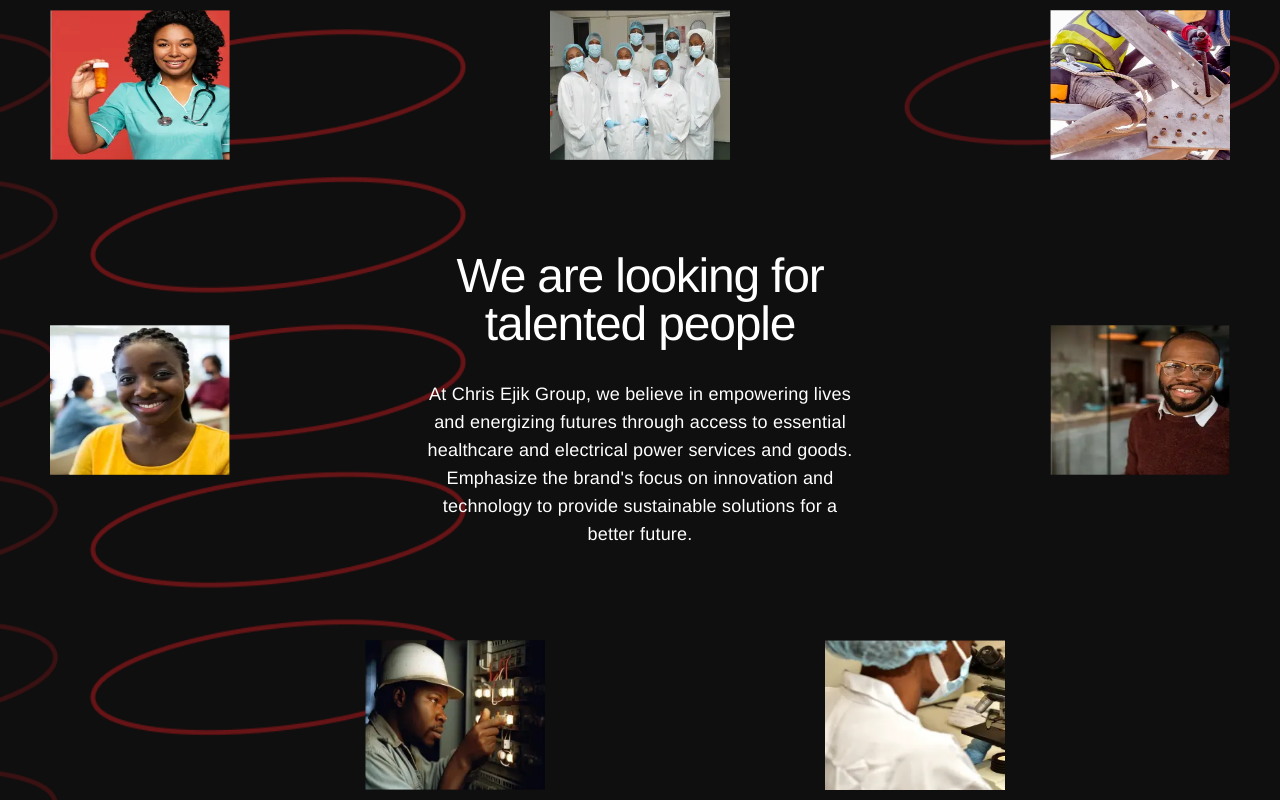
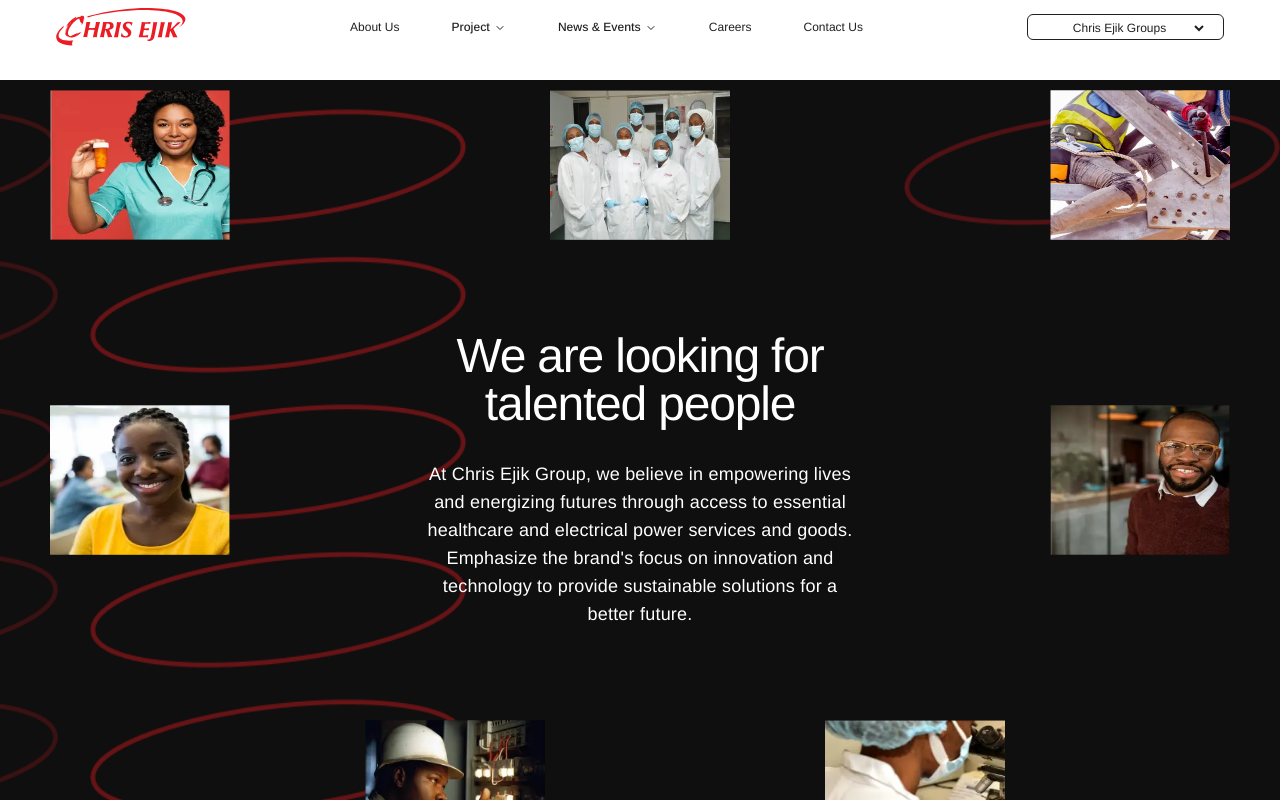
Before and after one commit to Olawande-samuel/Ejik, a Next.js app: page /careers in a window 1280 px wide. Shown: the top 800 px of the page. Built offline with nearby package versions, Linux system fonts and the light colour scheme.

Commit message:
ui updates

```diff
--- a/src/app/careers/page.tsx
+++ b/src/app/careers/page.tsx
@@ -1,10 +1,14 @@
 import Portal from "@/components/Portal";
 import Jobs from "@/components/careers/Jobs";
 import WhyJoin from "@/components/careers/WhyJoin";
+import Navbar from "@/components/landing/Navbar";
 
 const Careers = () => {
 	return (
 		<div>
+			<div className="mb-20">
+				<Navbar isLight />
+			</div>
 			<Portal
 				title="We are looking for talented people"
 				text="At Chris Ejik Group, we believe in empowering lives and energizing futures through access to essential healthcare and electrical power services and goods. Emphasize the brand's focus on innovation and technology to provide sustainable solutions for a better future."
--- a/src/components/landing/Nav.tsx
+++ b/src/components/landing/Nav.tsx
@@ -1,3 +1,4 @@
+import Link from "next/link";
 import {
 	NavigationMenu,
 	NavigationMenuContent,
@@ -10,7 +11,7 @@
 	{
 		id: 1,
 		title: "About Us",
-		link: "",
+		link: "/about-us",
 		isDropdown: false,
 	},
 	{
@@ -28,20 +29,20 @@
 	{
 		id: 4,
 		title: "Careers",
-		link: "",
+		link: "/careers",
 		isDropdown: false,
 	},
 	{
 		id: 5,
 		title: "Contact Us",
-		link: "",
+		link: "/contact-us",
 		isDropdown: false,
 	},
 ];
 
 const Nav = () => {
 	return (
-		<NavigationMenu className="text-white">
+		<NavigationMenu>
 			<NavigationMenuList className="flex flex-col items-center gap-8 lg:flex-row">
 				{data.map((item) =>
 					item.isDropdown ? (
@@ -53,12 +54,12 @@
 						</NavigationMenuItem>
 					) : (
 						<NavigationMenuItem key={item.id}>
-							<a
+							<Link
 								className="inline-block w-full rounded-md p-2 text-xs hover:bg-accent hover:text-black"
-								href="/"
+								href={item.link}
 							>
 								{item.title}
-							</a>
+							</Link>
 						</NavigationMenuItem>
 					),
 				)}
--- a/src/components/landing/Navbar.tsx
+++ b/src/components/landing/Navbar.tsx
@@ -6,8 +6,9 @@
 import { Menu } from "lucide-react";
 import Nav from "./Nav";
 import NavMobile from "./NavMobile";
+import { cn } from "@/lib/utils";
 
-const Navbar = () => {
+const Navbar = ({ isLight }: { isLight: boolean }) => {
 	const [openNav, setOpenNav] = useState(false);
 	return (
 		<section className="absolute inset-x-0 top-0 z-30 bg-transparent ">
@@ -22,7 +23,12 @@
 								alt="logo"
 							/>
 						</div>
-						<div className="hidden lg:block">
+						<div
+							className={cn(
+								"hidden text-white lg:block",
+								isLight && "text-primary",
+							)}
+						>
 							<Nav />
 						</div>
 						<div className="">
@@ -31,10 +37,20 @@
 								className="relative size-8 cursor-pointer border-none text-2xl text-accent outline-none dark:text-accent lg:hidden"
 							>
 								<span className="sr-only">Open main menu</span>
-								<Menu size={42} color="#FFF" />
+								<Menu size={42} color={isLight ? "#231F20" : "#FFF"} />
 							</button>
-							<div className="hidden rounded-md border-[0.52px] border-white px-4 lg:block  ">
-								<select className="rounded-none border-0 bg-transparent text-xs text-white focus:ring-0 focus-visible:outline-none">
+							<div
+								className={cn(
+									"hidden rounded-md border-[0.52px] border-white px-4 lg:block",
+									isLight && "border-primary",
+								)}
+							>
+								<select
+									className={cn(
+										"rounded-none border-0 bg-transparent text-xs text-white focus:ring-0 focus-visible:outline-none",
+										isLight && "text-primary border-primary",
+									)}
+								>
 									<option className="text-center text-red-900" value="">
 										Chris Ejik Groups
 									</option>
```
